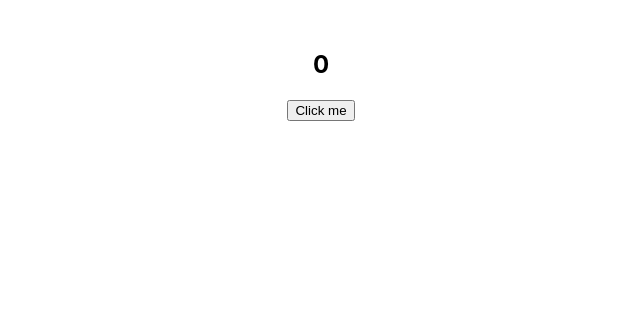
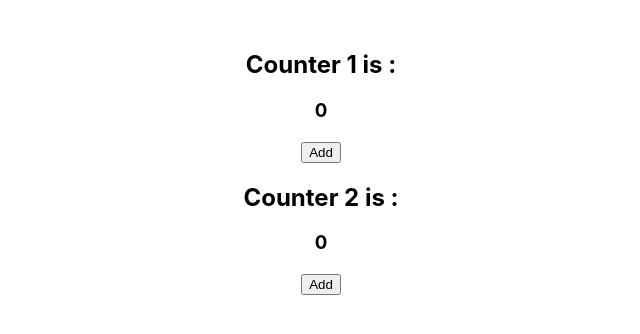
Before and after one commit to ramanath-naik/responsive_design, a React (Create React App) app in the folder responsive-app/: page / in a window 1280 px wide. Shown: the top 334 px of the page, without its empty margins (319-959 px from the left). Built offline with nearby package versions, Linux system fonts and the light colour scheme.

Commit message:
Error Boundaries

```diff
--- a/responsive-app/src/App.js
+++ b/responsive-app/src/App.js
@@ -1,27 +1,16 @@
 import React from "react";
 import ResponsiveButton from "./components/ResponsiveButton";
 import FlexBox1 from "./components/FlexBox1";
-import Button from "./components/Button";
-import { useState, useEffect, useCallback } from "react";
+import Counter from "./components/Counter";
+import ErrorBoundary from "./components/ErrorBoundary";
 
 function App() {
 
-  const[count, setCount] = useState(0);
-
-  const incrementCount = useCallback(()=>{
-    // setCount(count+1); //this will not work count will be 1 only.
-    setCount(prevCount => prevCount + 1);
-
-  },[])
-
-useEffect(()=>{
-  console.log("Inside useeffect");
-},[incrementCount])
-
   return (
     <div style={{marginTop: '50px', textAlign:'center'}}>
-     <h2>{count}</h2>
-     <Button incrementCount={incrementCount} />
+      <ErrorBoundary>
+        <Counter/>
+      </ErrorBoundary>
     </div>
   );
 }
--- /dev/null
+++ b/responsive-app/src/components/Counter.js
@@ -0,0 +1,32 @@
+import React, {useState} from "react";
+import Counter1 from "./Counter1";
+import Counter2 from "./Counter2";
+
+const Counter = () => {
+
+    const [counter1, setCounter1] = useState(0);
+    const increaseCounter1 = () =>{
+        setCounter1(counter1+1);
+
+    }
+
+    const [counter2, setCounter2] = useState(0);
+    const increaseCounter2 = () => {
+        setCounter2(counter2+1);
+
+    }
+
+    return(
+        <div className="container">
+            <div>
+                <Counter1 value={counter1} onClick={increaseCounter1} />
+            </div>
+            <div>
+            <Counter2 value={counter2} onClick={increaseCounter2} />
+            </div>
+        </div>
+
+    )
+}
+
+export default Counter;
--- /dev/null
+++ b/responsive-app/src/components/Counter1.js
@@ -0,0 +1,19 @@
+import React, { Component } from "react";
+
+class Counter1 extends Component {
+    render() {
+        if(this.props.value >3)
+        {
+            throw new Error("Too many counts...")
+        }
+        return (
+            <div>
+                <h2>Counter 1 is :</h2>
+                <h3>{this.props.value}</h3>
+                <button onClick={this.props.onClick}>Add</button>
+            </div>
+        );
+    }
+}
+
+export default Counter1;
--- /dev/null
+++ b/responsive-app/src/components/Counter2.js
@@ -0,0 +1,15 @@
+import React, { Component } from "react";
+
+class Counter2 extends Component {
+    render() {
+        return (
+            <div>
+                <h2>Counter 2 is :</h2>
+                <h3>{this.props.value}</h3>
+                <button onClick={this.props.onClick}>Add</button>
+            </div>
+        );
+    }
+}
+
+export default Counter2;
--- /dev/null
+++ b/responsive-app/src/components/ErrorBoundary.js
@@ -0,0 +1,32 @@
+import React from "react";
+
+class ErrorBoundary extends React.Component{
+    state = {
+        error: ''
+    }
+
+    static getDerivedStateFromError(error){
+        return {
+            error : error
+        }
+    }
+
+    componentDidCatch(error, info) {
+        console.log("error is : ", error);
+        console.log("info is : ", info);
+    }
+
+    render(){
+        if(this.state.error){
+            return (
+                <div>
+                    <h2> Some Error Occured...</h2>
+                </div>
+            )
+        }
+        return this.props.children
+    }
+
+}
+
+export default ErrorBoundary;
```
